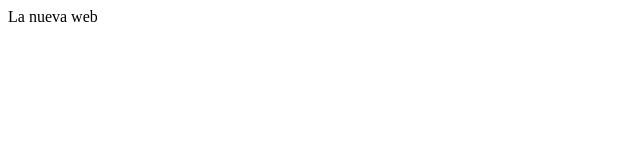
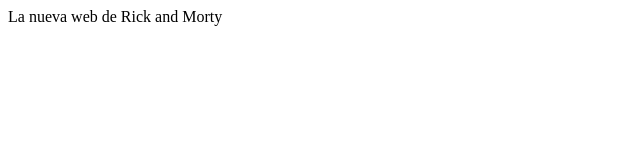
Before and after one commit to xBlackEaglex/webRickAndMorty, a plain HTML site: page src/index.html in a window 1280 px wide. Shown: the whole page, without its empty margins (0-640 px from the left). Drawn offline with Linux system fonts and the light colour scheme.

Commit message:
cambios al div de ejemplo

```diff
--- a/src/index.html
+++ b/src/index.html
@@ -7,6 +7,6 @@
     <title>Rick & Morty</title>
 </head>
 <body>
-    <div>La nueva web</div>
+    <div>La nueva web de Rick and Morty</div>
 </body>
 </html>
```
